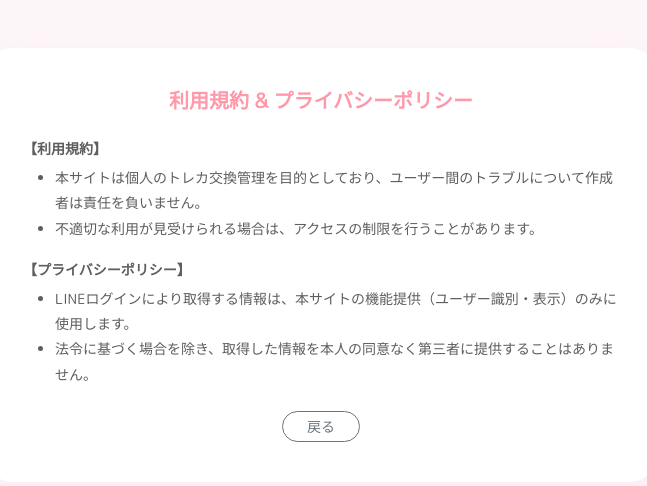
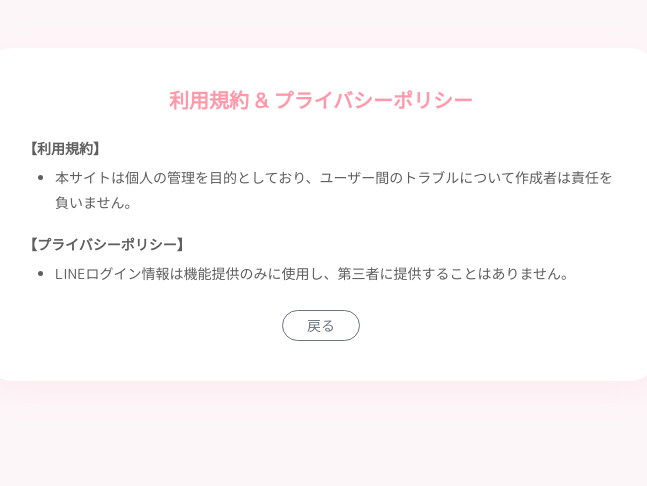
Before and after one commit to usaneko584/kpop-trade-manager, a FastAPI app: page /terms in a window 1280 px wide. Shown: the top 486 px of the page, without its empty margins (319-966 px from the left). Run offline with FastAPI, Linux system fonts and the light colour scheme; parts of the project's set-up code (start-up, migrations or seed data) failed here and were passed over.

Commit message:
Update terms.html

```diff
--- a/templates/terms.html
+++ b/templates/terms.html
@@ -1,34 +1,13 @@
 <!DOCTYPE html>
 <html lang="ja">
 <head>
-    <meta charset="UTF-8">
-    <meta name="viewport" content="width=device-width, initial-scale=1.0">
+    <meta charset="UTF-8"><meta name="viewport" content="width=device-width, initial-scale=1.0">
     <title>Terms - K-Trade List</title>
     <link href="https://cdn.jsdelivr.net/npm/bootstrap@5.3.0/dist/css/bootstrap.min.css" rel="stylesheet">
     <link href="https://fonts.googleapis.com/css2?family=M+PLUS+Rounded+1c&display=swap" rel="stylesheet">
-    <style>
-        body { background-color: #fdf6f9; font-family: 'M PLUS Rounded 1c', sans-serif; color: #5e5e5e; }
-        .content-card { background: white; padding: 2.5rem; border-radius: 30px; box-shadow: 0 10px 30px rgba(255, 182, 193, 0.15); }
-    </style>
+    <style>body { background-color: #fdf6f9; font-family: 'M PLUS Rounded 1c', sans-serif; color: #5e5e5e; } .content-card { background: white; padding: 2.5rem; border-radius: 30px; box-shadow: 0 10px 30px rgba(255, 182, 193, 0.15); }</style>
 </head>
 <body>
-<div class="container py-5" style="max-width: 700px;">
-    <div class="content-card">
-        <h3 class="h5 fw-bold mb-4 text-center" style="color: #ff99aa;">利用規約 & プライバシーポリシー</h3>
-        <div class="small" style="line-height: 1.8;">
-            <p class="fw-bold mb-1">【利用規約】</p>
-            <ul>
-                <li>本サイトは個人のトレカ交換管理を目的としており、ユーザー間のトラブルについて作成者は責任を負いません。</li>
-                <li>不適切な利用が見受けられる場合は、アクセスの制限を行うことがあります。</li>
-            </ul>
-            <p class="fw-bold mb-1">【プライバシーポリシー】</p>
-            <ul>
-                <li>LINEログインにより取得する情報は、本サイトの機能提供（ユーザー識別・表示）のみに使用します。</li>
-                <li>法令に基づく場合を除き、取得した情報を本人の同意なく第三者に提供することはありません。</li>
-            </ul>
-        </div>
-        <div class="text-center mt-4"><a href="/" class="btn btn-outline-secondary btn-sm rounded-pill px-4">戻る</a></div>
-    </div>
-</div>
+<div class="container py-5" style="max-width: 700px;"><div class="content-card"><h3 class="h5 fw-bold mb-4 text-center" style="color: #ff99aa;">利用規約 & プライバシーポリシー</h3><div class="small" style="line-height: 1.8;"><p class="fw-bold mb-1">【利用規約】</p><ul><li>本サイトは個人の管理を目的としており、ユーザー間のトラブルについて作成者は責任を負いません。</li></ul><p class="fw-bold mb-1">【プライバシーポリシー】</p><ul><li>LINEログイン情報は機能提供のみに使用し、第三者に提供することはありません。</li></ul></div><div class="text-center mt-4"><a href="/" class="btn btn-outline-secondary btn-sm rounded-pill px-4">戻る</a></div></div></div>
 </body>
 </html>
```
